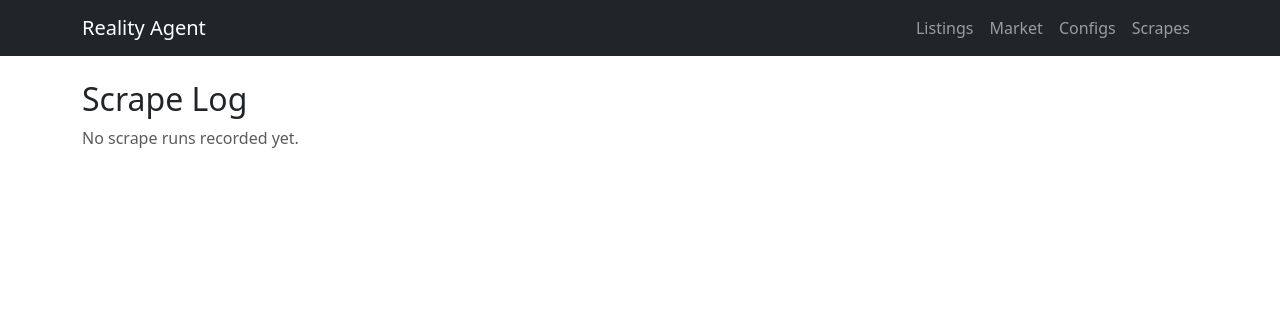
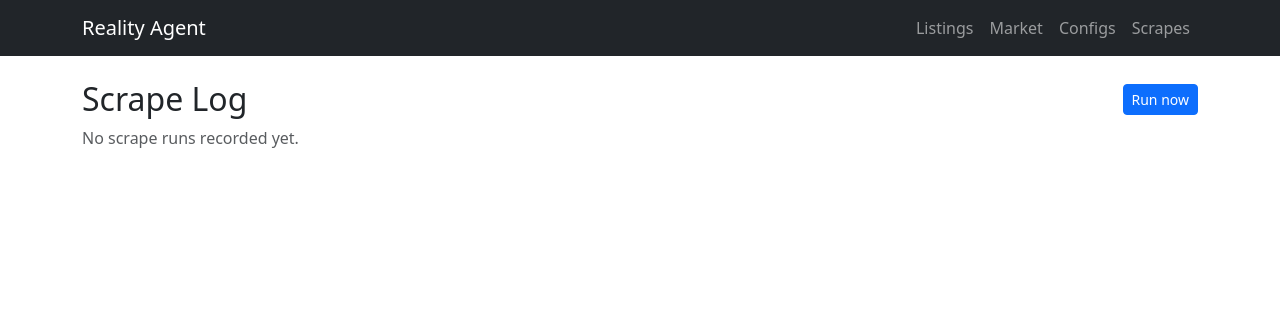
Before and after one commit to tomjirsa/reality-agent, a FastAPI app: page /scrapes in a window 1280 px wide. Shown: the top 316 px of the page. Run offline with FastAPI, Linux system fonts and the light colour scheme.

Commit message:
feat: add Run Now button to scrapes page

```diff
--- a/dashboard/templates/scrapes.html
+++ b/dashboard/templates/scrapes.html
@@ -1,7 +1,19 @@
 {% extends "base.html" %}
 {% block title %}Scrape Log{% endblock %}
 {% block content %}
-<h2>Scrape Log</h2>
+<div class="d-flex align-items-center justify-content-between mb-2">
+  <h2 class="mb-0">Scrape Log</h2>
+  <form method="post" action="/scrapes/run">
+    <button type="submit" class="btn btn-primary btn-sm">Run now</button>
+  </form>
+</div>
+
+{% if request.query_params.get('triggered') %}
+  <div class="alert alert-success alert-dismissible fade show" role="alert">
+    Scrape pipeline triggered — check back in a moment for new results.
+    <button type="button" class="btn-close" data-bs-dismiss="alert"></button>
+  </div>
+{% endif %}
 
 {% if next_run %}
   {% set overdue = now > next_run %}
```
Also changed, not shown: dashboard/routers/scrapes.py (+9 -1 lines).
